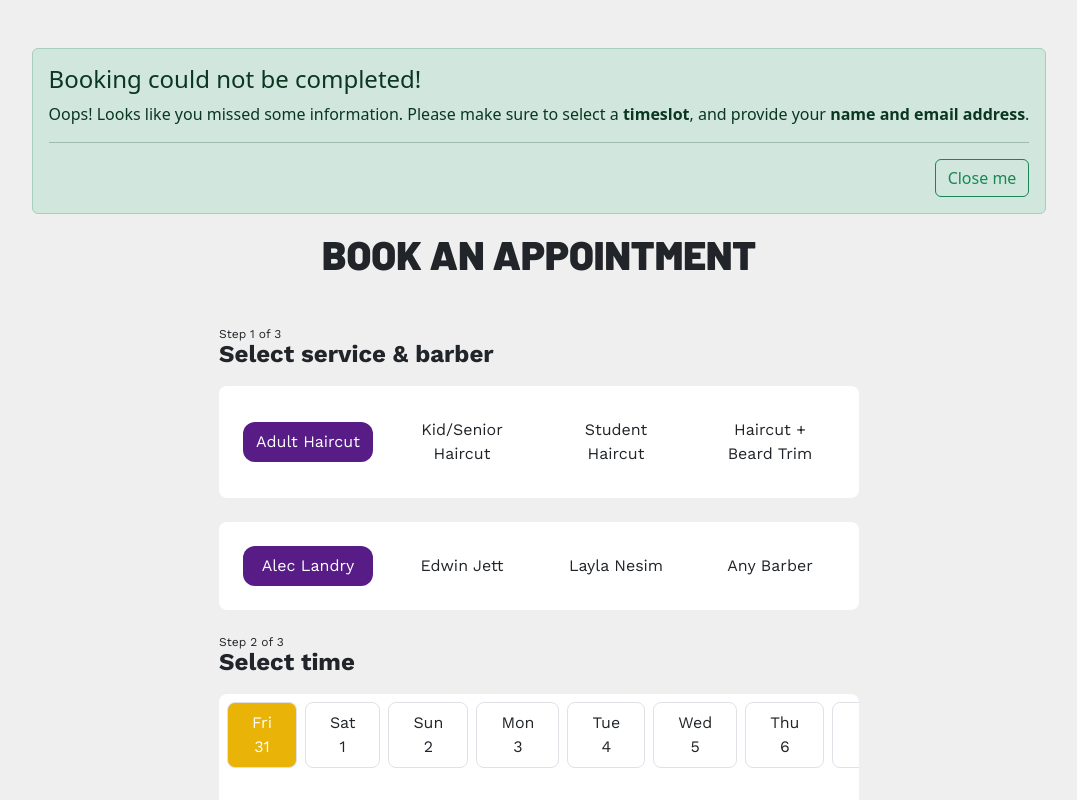
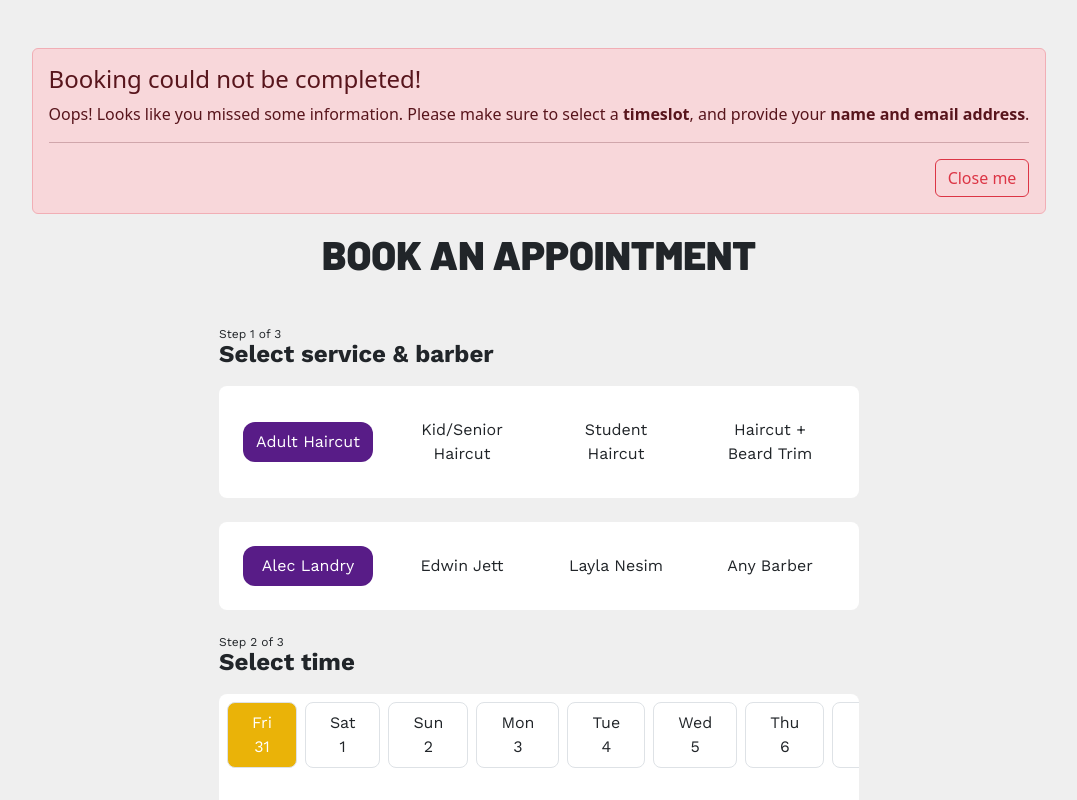
Before and after one commit to matt-dagostino/SEG-3125, a React (Create React App) app in the folder project1/: page /appointment in a window 1280 px wide. Both pictures are taken after a click on the button "BOOK NOW". Shown: the top 800 px of the page, without its empty margins (101-1178 px from the left). Built offline with nearby package versions, Linux system fonts and the light colour scheme.

Commit message:
fixed alert color

```diff
--- a/project1/src/Pages/Appointment.js
+++ b/project1/src/Pages/Appointment.js
@@ -93,7 +93,7 @@ function Appointment() {
         className="flex flex-col items-center pt-12 w-full"
         style={{ backgroundColor: "#EFEFEF" }}
       >
-        <Alert show={show} variant="success">
+        <Alert show={show} variant="danger">
                 <Alert.Heading>Booking could not be completed!</Alert.Heading>
                 <p>
                   Oops! Looks like you missed some information. Please make sure to select a <strong>timeslot</strong>, and provide your <strong>name and email address</strong>.
@@ -102,7 +102,7 @@ function Appointment() {
                 <div className="d-flex justify-content-end">
                   <Button
                     onClick={() => setShow(false)}
-                    variant="outline-success"
+                    variant="outline-danger"
                   >
                     Close me
                   </Button>
```
